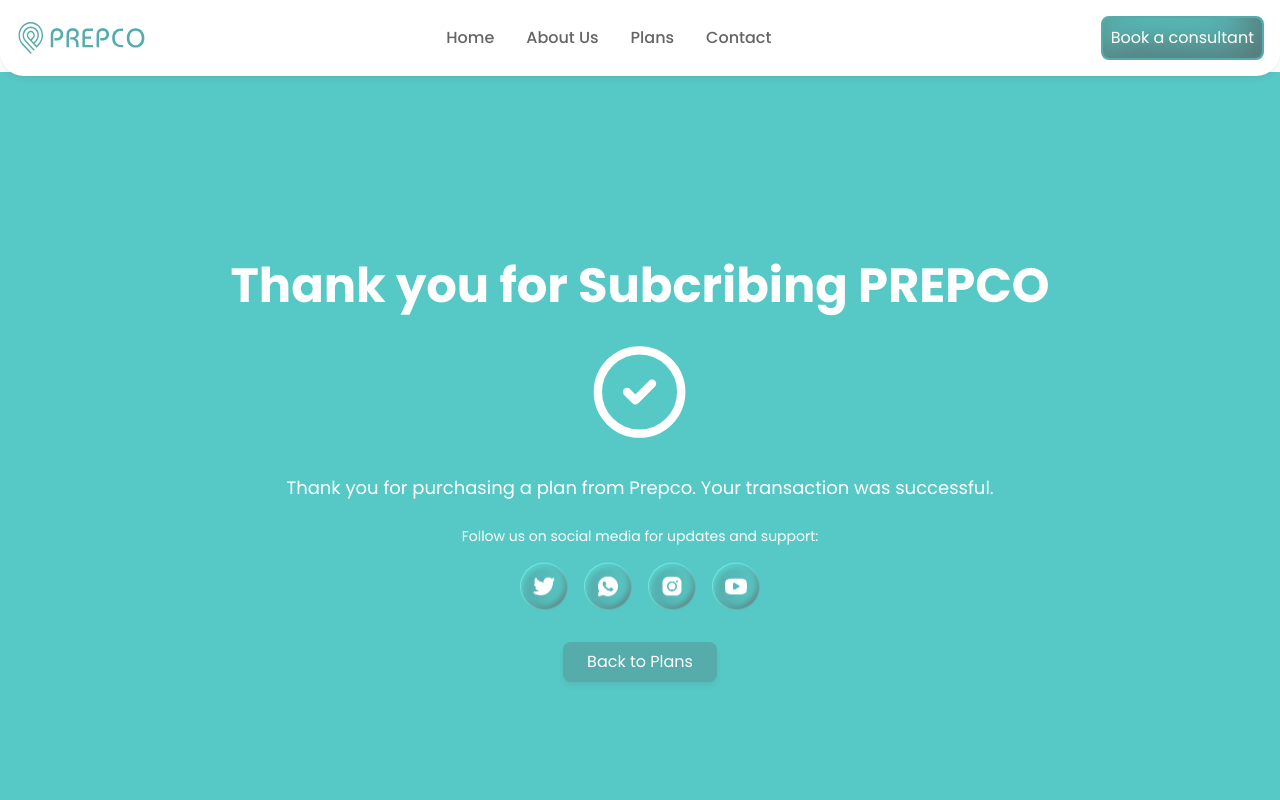
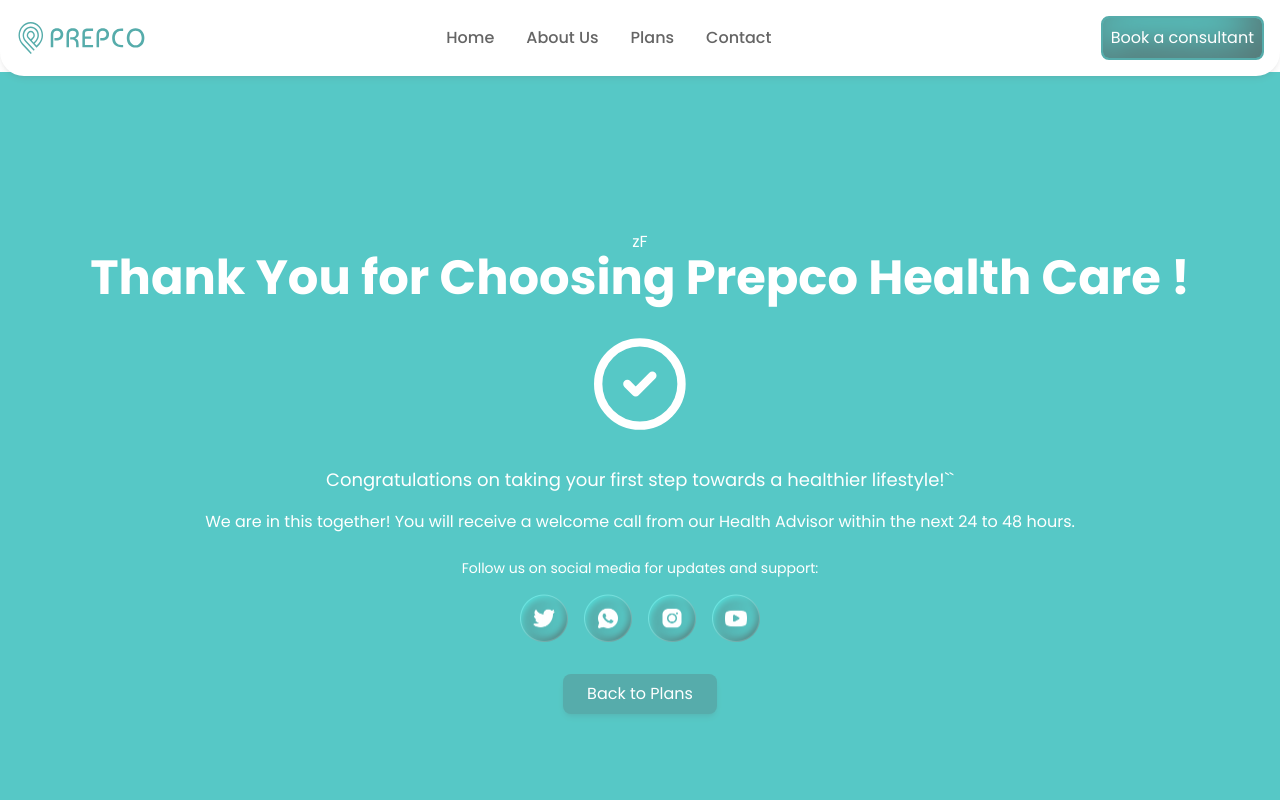
Before and after one commit to Prepco-creator/PREPCO, a Next.js app: page /success in a window 1280 px wide. Shown: the top 800 px of the page. Built offline with nearby package versions, Linux system fonts and the light colour scheme; a web font is replaced by a local one.

Commit message:
prepco success page

```diff
--- a/src/components/extra-pages/PaymentSuccess.tsx
+++ b/src/components/extra-pages/PaymentSuccess.tsx
@@ -12,19 +12,15 @@ const PaymentSuccess: React.FC = () => {
     return (
         <>
             <section className="bg-primary1 text-white flex items-center justify-center min-h-screen">
-                <div className="text-center">
-                    {/* <Image
-                        width={100}
-                        height={100}
-                        src={images.pngs.successIcon}
-                        alt="Success Icon"
-                        className="mx-auto mb-4"
-                    /> */}
-
-                    <h1 className="text-5xl font-bold text-primary-dark">Thank you for Subcribing PREPCO</h1>
+                <div className="text-center">zF
+                    <h1 className="text-5xl font-bold text-primary-dark">Thank You for Choosing Prepco Health Care !
+                    </h1>
                     <CircleCheck size={100} className="text-center block w-full my-8" />
                     <p className="mt-4 text-lg text-secondary-dark">
-                        Thank you for purchasing a plan from Prepco. Your transaction was successful.
+                        Congratulations on taking your first step towards a healthier lifestyle!``
+                    </p>
+                    <p className="mt-4 text-base text-secondary-dark">
+                        We are in this together! You will receive a welcome call from our Health Advisor within the next 24 to 48 hours.
                     </p>
 
                     <div className="mt-6">
```
Also changed, not shown: 1 other file (tests, documents, lock files or other folders).
